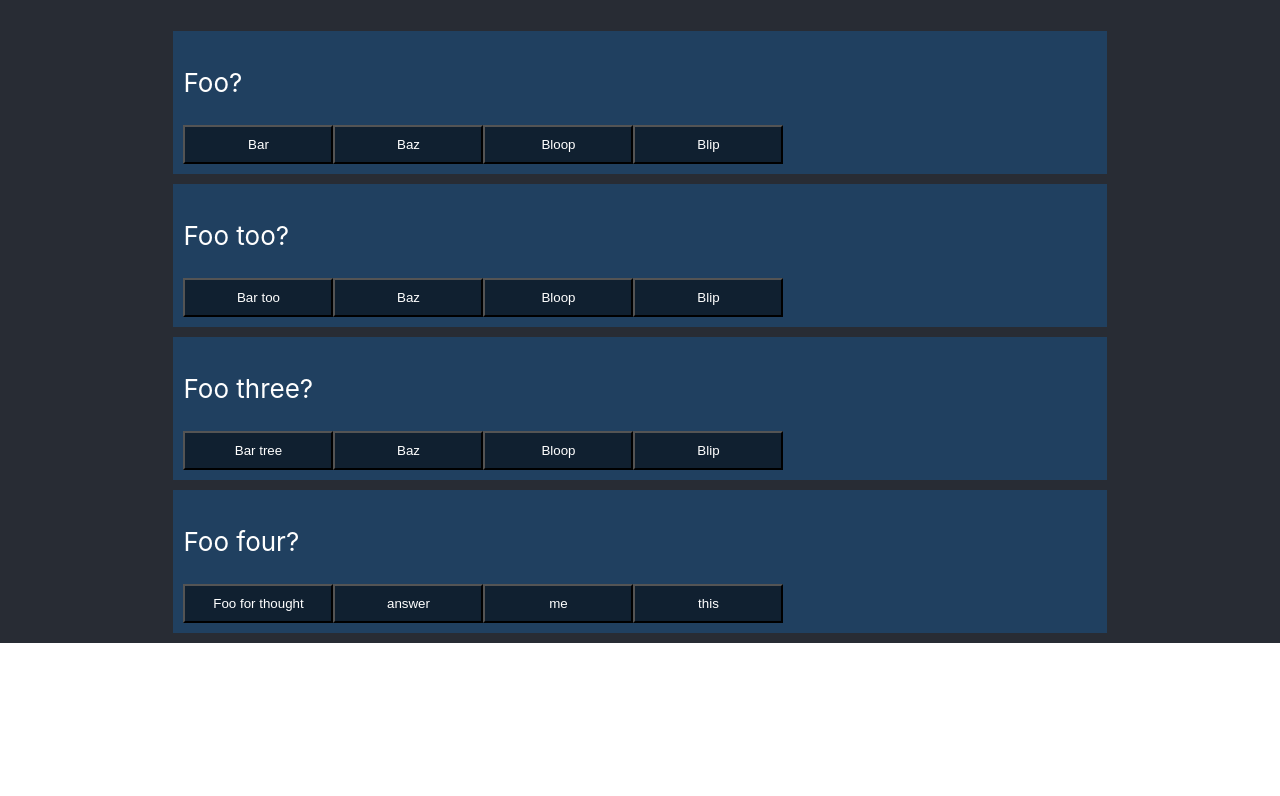
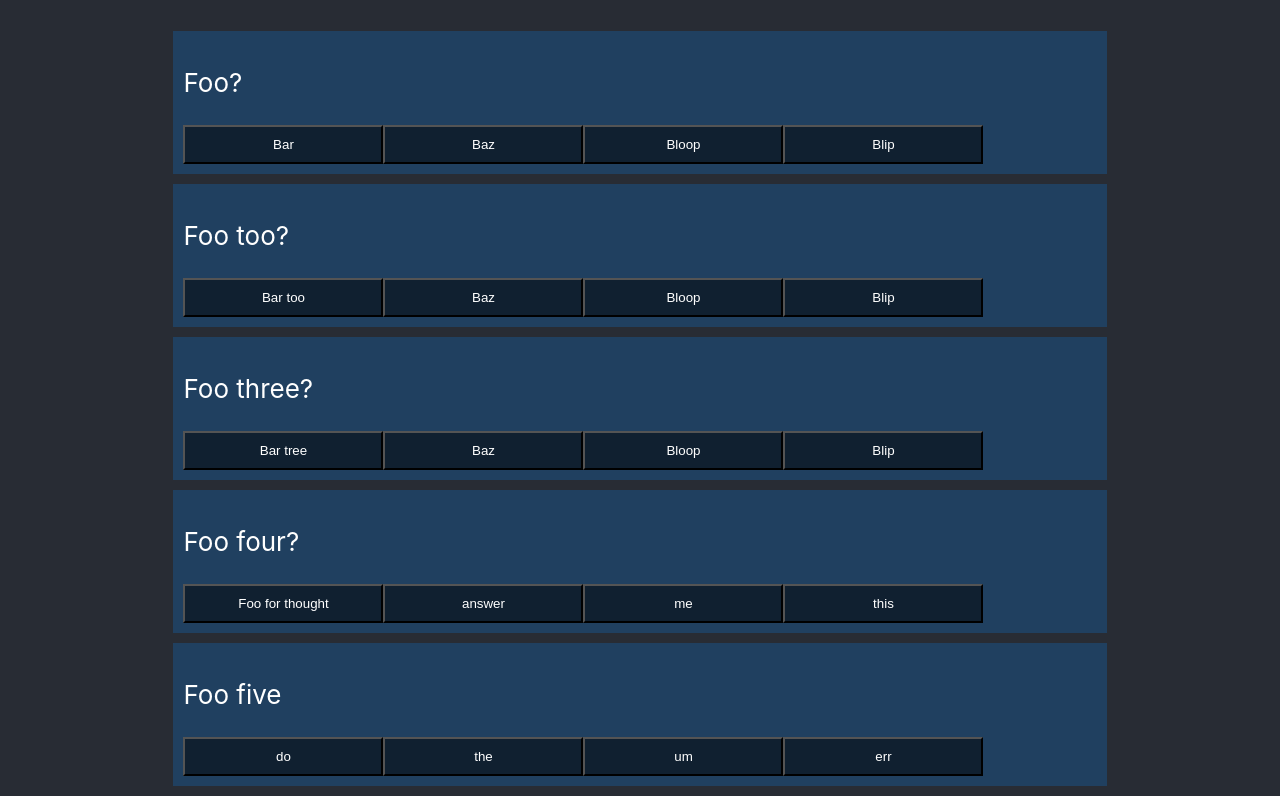
Before and after one commit to captainalan/Two-Part-Generic-Exam, a React (Create React App) app: page / in a window 1280 px wide. Shown: the part 356-1152 px from the top of the page. Before the commit the page ends 999 px from the top, so only its background shows below. Built offline with nearby package versions, Linux system fonts and the light colour scheme.

Commit message:
Added some conditional rendering stuff

```diff
--- a/src/Exam.css
+++ b/src/Exam.css
@@ -3,12 +3,15 @@ div.Question {
     background: #204060;
     padding: 10px;
 }
+button {
+    width: 200px;
+    padding: 10px;
+}
 button.Choice {
+    background: #102030 ;
     color: white;
-    padding: 10px;
-    background: #102030 ;
-    width: 150px;
 }
 button.Selected { /* Fix the CSS later */
-    background: pink;
+    background: white;
+    color: #102030 ;
 }
--- a/src/Exam.js
+++ b/src/Exam.js
@@ -6,7 +6,8 @@ const questions = [
     {question:'Foo?', choices:['Bar', 'Baz','Bloop','Blip'], correct: 1},
     {question:'Foo too?', choices:['Bar too','Baz','Bloop','Blip'], correct: 1},
     {question:'Foo three?', choices:['Bar tree','Baz','Bloop','Blip'], correct: 1},
-    {question:'Foo four?', choices:['Foo for thought','answer','me','this'], correct: 1}
+    {question:'Foo four?', choices:['Foo for thought','answer','me','this'], correct: 1},
+    {question:'Foo five', choices:['do','the','um','err'], correct: 1}
 ]
 
 class Exam extends Component {
@@ -70,16 +71,32 @@ class QuestionList extends React.Component {
 // Each multiple choice question consists of a problem statement and
 // answer choices.
 class Question extends React.Component {
+    constructor(props) {
+        super(props);
+        this.state = { selected:null }; // Store state of what is selected here
+        this.choiceHandler = this.choiceHandler.bind(this);
+    }
+
+    choiceHandler(i){ // Using the same function names for dhifferent stuff
+                      // might get confusing
+        this.props.choiceHandler(i);
+        this.setState({selected:i});
+        // Now add local stuff and highlighting effects and things
+    }
+
     render() {
+        let currentSelection = this.state.selected;
+
         return (
+
             <div className='Question'>
                 <Problem questionText={this.props.question}/>
                 {/* Insert code here to render choices*/}
                 {this.props.choices.map((choice_text, i) =>
                     <Choice
                         key={choice_text} // Better than using indices?
-                        className='Choice'
-                        onClick={() => this.props.choiceHandler(i)}
+                        className={currentSelection === i ? 'Selected' : 'Choice'}
+                        onClick={ () => this.choiceHandler(i) }
                     >
                         {choice_text}
                     </Choice>
```
